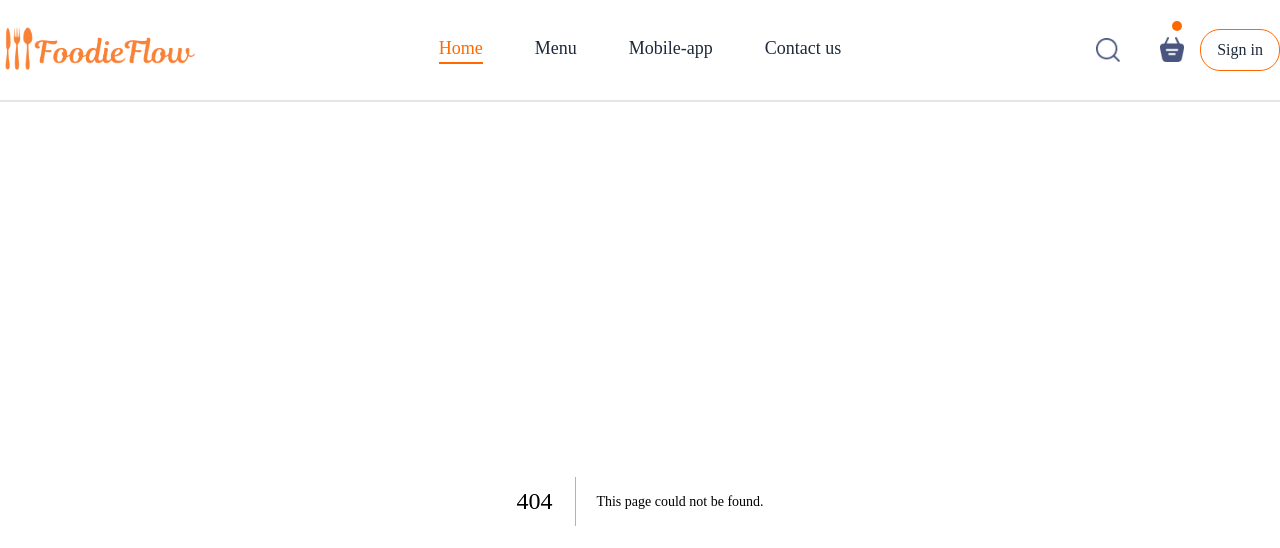
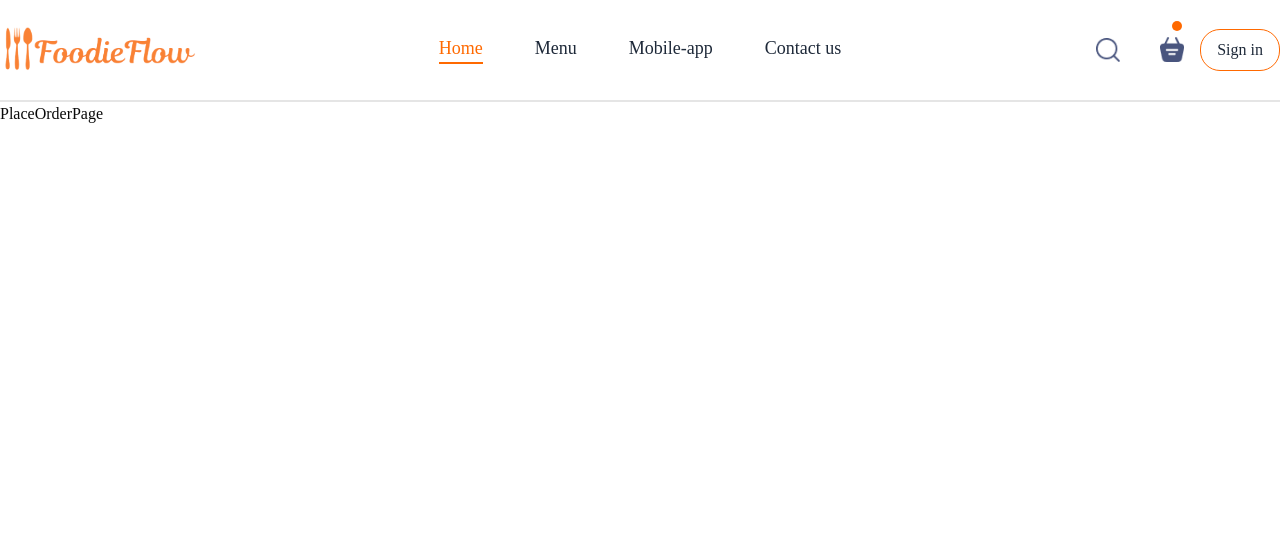
Before and after one commit to rajibdas51/FoodieFlow, a Next.js app in the folder client/: page /placeorder in a window 1280 px wide. Before the commit this address had no page. Shown: the top 548 px of the page. Built offline with nearby package versions, Linux system fonts and the light colour scheme.

Commit message:
add placeorder page

```diff
--- /dev/null
+++ b/client/src/app/placeorder/page.tsx
@@ -0,0 +1,7 @@
+import React from 'react';
+
+const PlaceOrderPage = () => {
+  return <div>PlaceOrderPage</div>;
+};
+
+export default PlaceOrderPage;
```
